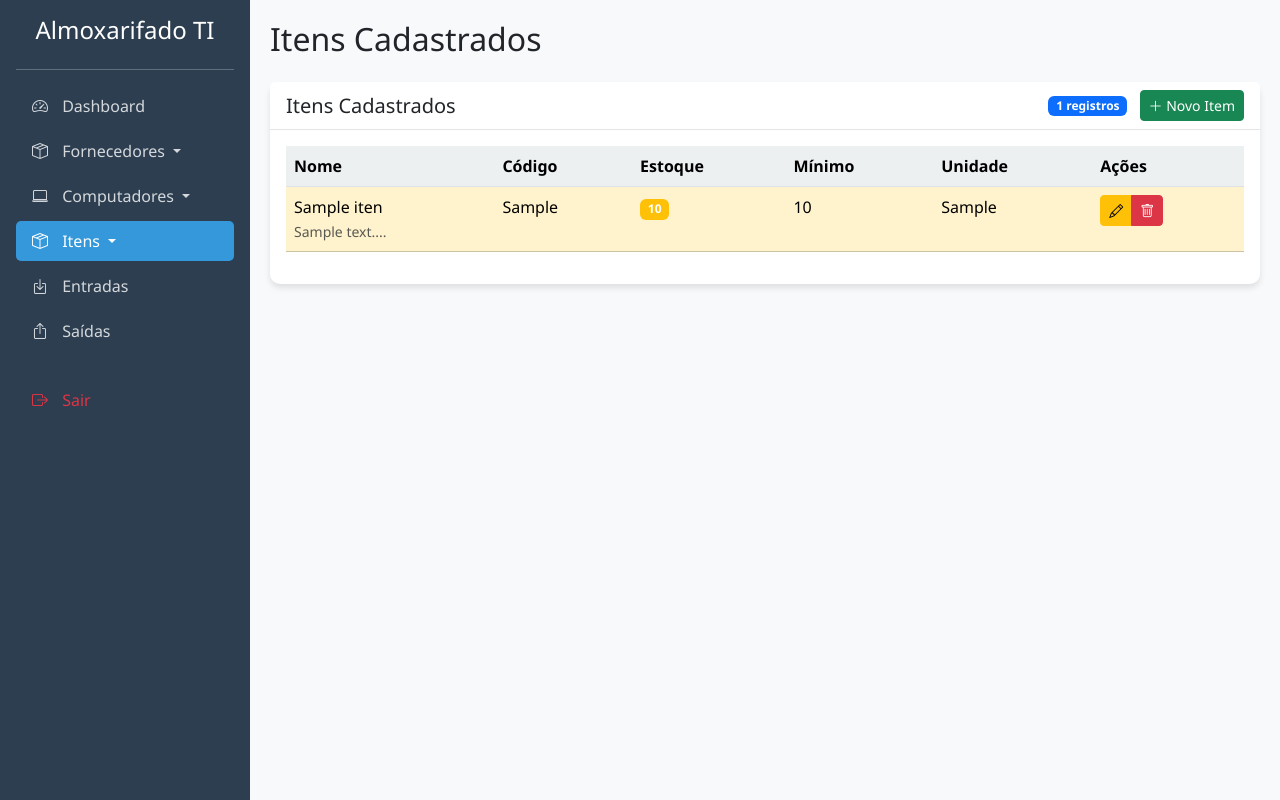
After one commit to VitorScheffler/almoxarifado_ti, a PHP site: page /pages/itens_cadastrados.php in a window 1280 px wide. The commit adds this page. Run offline with PHP 8.4, Linux system fonts and the light colour scheme; the visitor is signed in with stand-in values (Sample User, id 1); tables that the repository leaves empty or names only in its code hold one stand-in row (values such as "Sample post").

Commit message:
criação da tela itens_cadastrados

```diff
--- /dev/null
+++ b/pages/itens_cadastrados.php
@@ -0,0 +1,536 @@
+<?php
+require '../includes/config.php';
+
+$erro = '';
+$sucesso = '';
+
+function limparDados($dado, $tipo = 'texto') {
+    $dado = trim($dado);
+    switch ($tipo) {
+        case 'numero':
+            $dado = preg_replace('/[^0-9]/', '', $dado);
+            break;
+        case 'email':
+            $dado = filter_var($dado, FILTER_SANITIZE_EMAIL);
+            break;
+        default:
+            $dado = htmlspecialchars($dado, ENT_QUOTES, 'UTF-8');
+    }
+    return $dado;
+}
+
+$id_edit = isset($_GET['edit']) ? intval($_GET['edit']) : 0;
+$item = null;
+
+if ($id_edit > 0) {
+    try {
+        $stmt = $pdo->prepare("SELECT * FROM itens WHERE id = ?");
+        $stmt->execute([$id_edit]);
+        $item = $stmt->fetch(PDO::FETCH_ASSOC);
+        if (!$item) {
+            $erro = "Item não encontrado.";
+            $id_edit = 0;
+        }
+    } catch (PDOException $e) {
+        $erro = "Erro ao buscar item: " . $e->getMessage();
+    }
+}
+
+if ($_SERVER['REQUEST_METHOD'] === 'POST') {
+    $nome = limparDados($_POST['nome'] ?? '');
+    $codigo_interno = limparDados($_POST['codigo_interno'] ?? '', 'numero');
+    $descricao = limparDados($_POST['descricao'] ?? '');
+    $quantidade_minima = intval($_POST['quantidade_minima'] ?? 0);
+    $unidade = limparDados($_POST['unidade'] ?? 'unidade');
+    $categoria = limparDados($_POST['categoria'] ?? '');
+    $observacoes = limparDados($_POST['observacoes'] ?? '');
+    $id = isset($_POST['id']) ? intval($_POST['id']) : 0;
+
+    // Validações
+    if (empty($nome)) {
+        $erro = "O campo nome é obrigatório.";
+    } elseif (strlen($nome) > 100) {
+        $erro = "O nome deve ter no máximo 100 caracteres.";
+    } elseif ($quantidade_minima < 0) {
+        $erro = "A quantidade mínima não pode ser negativa.";
+    } else {
+        try {
+            if ($id > 0) {
+                if (!empty($codigo_interno)) {
+                    $stmt = $pdo->prepare("SELECT id FROM itens WHERE codigo_interno = ? AND id != ?");
+                    $stmt->execute([$codigo_interno, $id]);
+                    if ($stmt->fetch()) {
+                        $erro = "Já existe um item com este código interno.";
+                    }
+                }
+
+                if (empty($erro)) {
+                    $stmt = $pdo->prepare("UPDATE itens SET nome=?, codigo_interno=?, descricao=?, quantidade_minima=?, unidade=?, categoria=?, observacoes=? WHERE id=?");
+                    $stmt->execute([$nome, $codigo_interno, $descricao, $quantidade_minima, $unidade, $categoria, $observacoes, $id]);
+                    $sucesso = "Item atualizado com sucesso!";
+                    $id_edit = 0;
+                }
+            } else {
+                if (!empty($codigo_interno)) {
+                    $stmt = $pdo->prepare("SELECT id FROM itens WHERE codigo_interno = ?");
+                    $stmt->execute([$codigo_interno]);
+                    if ($stmt->fetch()) {
+                        $erro = "Já existe um item com este código interno.";
+                    }
+                }
+
+                if (empty($erro)) {
+                    $stmt = $pdo->prepare("INSERT INTO itens (nome, codigo_interno, descricao, quantidade_minima, unidade, categoria, observacoes, quantidade_atual) VALUES (?, ?, ?, ?, ?, ?, ?, 0)");
+                    $stmt->execute([$nome, $codigo_interno, $descricao, $quantidade_minima, $unidade, $categoria, $observacoes]);
+                    $sucesso = "Item cadastrado com sucesso!";
+                }
+            }
+
+            if (empty($erro)) {
+                $item = null;
+            }
+        } catch (PDOException $e) {
+            $erro = "Erro ao salvar item: " . $e->getMessage();
+        }
+    }
+}
+
+if (isset($_GET['del'])) {
+    $id_del = intval($_GET['del']);
+    try {
+        // Verificar se o item tem estoque ou movimentações antes de excluir
+        $stmt = $pdo->prepare("SELECT quantidade_atual FROM itens WHERE id = ?");
+        $stmt->execute([$id_del]);
+        $item_check = $stmt->fetch(PDO::FETCH_ASSOC);
+
+        if ($item_check && $item_check['quantidade_atual'] > 0) {
+            $erro = "Não é possível excluir o item. Ainda há {$item_check['quantidade_atual']} unidades em estoque.";
+        } else {
+            // Verificar se há entradas ou saídas associadas
+            $stmt = $pdo->prepare("SELECT COUNT(*) FROM entradas WHERE item_id = ?");
+            $stmt->execute([$id_del]);
+            $entradas_count = $stmt->fetchColumn();
+
+            $stmt = $pdo->prepare("SELECT COUNT(*) FROM saidas WHERE item_id = ?");
+            $stmt->execute([$id_del]);
+            $saidas_count = $stmt->fetchColumn();
+
+            if ($entradas_count > 0 || $saidas_count > 0) {
+                $erro = "Não é possível excluir o item. Existem movimentações associadas.";
+            } else {
+                $stmt = $pdo->prepare("DELETE FROM itens WHERE id = ?");
+                $stmt->execute([$id_del]);
+                if ($stmt->rowCount() > 0) {
+                    $sucesso = "Item excluído com sucesso!";
+                } else {
+                    $erro = "Item não encontrado ou já foi excluído.";
+                }
+            }
+        }
+    } catch (PDOException $e) {
+        $erro = "Erro ao excluir item: " . $e->getMessage();
+    }
+}
+
+try {
+    $itens = $pdo->query("
+        SELECT i.*,
+               CASE
+                   WHEN i.quantidade_atual <= i.quantidade_minima THEN 'alert'
+                   WHEN i.quantidade_atual = 0 THEN 'danger'
+                   ELSE 'normal'
+               END as status_estoque
+        FROM itens i
+        ORDER BY i.nome
+    ")->fetchAll(PDO::FETCH_ASSOC);
+} catch (PDOException $e) {
+    $erro = "Erro ao carregar itens: " . $e->getMessage();
+    $itens = [];
+}
+
+// Buscar categorias existentes para o select
+$categorias_existentes = [];
+try {
+    $stmt = $pdo->query("SELECT DISTINCT categoria FROM itens WHERE categoria IS NOT NULL AND categoria != '' ORDER BY categoria");
+    $categorias_existentes = $stmt->fetchAll(PDO::FETCH_COLUMN, 0);
+} catch (PDOException $e) {
+    // Ignorar erro, continuar com array vazio
+}
+?>
+<!DOCTYPE html>
+<html lang="pt-br">
+<head>
+    <meta charset="UTF-8">
+    <meta name="viewport" content="width=device-width, initial-scale=1.0">
+    <title>Almoxarifado TI</title>
+    <link href="https://cdn.jsdelivr.net/npm/bootstrap@5.3.3/dist/css/bootstrap.min.css" rel="stylesheet">
+    <link rel="stylesheet" href="https://cdn.jsdelivr.net/npm/bootstrap-icons@1.11.1/font/bootstrap-icons.css">
+    <link rel="shortcut icon" href="../assets/img/Coopershoes.png" type="image/x-icon">
+    <link rel="stylesheet" href="../assets/css/style.css">
+</head>
+<body>
+    <div class="d-flex">
+        <div class="sidebar p-3">
+            <h4 class="text-center mb-4">Almoxarifado TI</h4>
+            <hr class="bg-light">
+            <ul class="nav flex-column">
+                <li class="nav-item">
+                    <a class="nav-link" href="../index.php">
+                        <i class="bi bi-speedometer2"></i> Dashboard
+                    </a>
+                </li>
+                <li class="nav-item dropdown">
+                    <a class="nav-link dropdown-toggle"
+                       href="#"
+                       id="itensDropdown"
+                       role="button"
+                       data-bs-toggle="dropdown"
+                       aria-expanded="false">
+                        <i class="bi bi-box-seam"></i> Fornecedores
+                    </a>
+                    <ul class="dropdown-menu" aria-labelledby="itensDropdown">
+                        <li>
+                            <a class="dropdown-item" href="fornecedores_cadastrados.php">
+                                <i class="bi bi-truck"></i> Fornecedores Cadastrados
+                            </a>
+                        </li>
+                        <li>
+                            <a class="dropdown-item" href="fornecedores.php">
+                                <i class="bi bi-plus-square"></i> Cadastrar Fornecedor
+                            </a>
+                        </li>
+                    </ul>
+                </li>
+                <li class="nav-item dropdown">
+                    <a class="nav-link dropdown-toggle"
+                       href="#"
+                       id="itensDropdown"
+                       role="button"
+                       data-bs-toggle="dropdown"
+                       aria-expanded="false">
+                        <i class="bi bi-laptop"></i> Computadores
+                    </a>
+                    <ul class="dropdown-menu" aria-labelledby="itensDropdown">
+                        <li>
+                            <a class="dropdown-item" href="computadores_cadastrados.php">
+                                <i class="bi bi-laptop"></i> Computadores
+                            </a>
+                        </li>
+                        <li>
+                            <a class="dropdown-item" href="computadores.php">
+                                <i class="bi bi-plus-square"></i> Cadastrar Computadores
+                            </a>
+                        </li>
+                    </ul>
+                </li>
+
+                <li class="nav-item dropdown">
+                    <a class="nav-link active dropdown-toggle"
+                       href="#"
+                       id="itensDropdown"
+                       role="button"
+                       data-bs-toggle="dropdown"
+                       aria-expanded="false">
+                        <i class="bi bi-box-seam"></i> Itens
+                    </a>
+                    <ul class="dropdown-menu" aria-labelledby="itensDropdown">
+                        <li>
+                            <a class="dropdown-item" href="estoque.php">
+                                <i class="bi bi-archive"></i> Estoque
+                            </a>
+                        </li>
+                        <li>
+                            <a class="dropdown-item" href="itens_cadastrados.php">
+                                <i class="bi bi-boxes"></i> Itens Cadastrados
+                            </a>
+                        </li>
+                        <li>
+                            <a class="dropdown-item" href="itens.php">
+                                <i class="bi bi-plus-square"></i> Cadastrar Itens
+                            </a>
+                        </li>
+                    </ul>
+                </li>
+
+                <li class="nav-item">
+                    <a class="nav-link" href="entrada.php">
+                        <i class="bi bi-box-arrow-in-down"></i> Entradas
+                    </a>
+                </li>
+
+                <li class="nav-item">
+                    <a class="nav-link" href="saida.php">
+                        <i class="bi bi-box-arrow-up"></i> Saídas
+                    </a>
+                </li>
+
+                <li class="nav-item mt-4">
+                    <a class="nav-link text-danger" href="../auth/logout.php">
+                        <i class="bi bi-box-arrow-right"></i> Sair
+                    </a>
+                </li>
+            </ul>
+        </div>
+
+        <div class="main-content">
+            <div class="d-flex justify-content-between align-items-center mb-4">
+                <h2 class="mb-0">Itens Cadastrados</h2>
+            </div>
+
+            <?php if ($erro): ?>
+                <div class="alert alert-danger alert-dismissible fade show" role="alert">
+                    <i class="bi bi-exclamation-triangle"></i> <?= $erro ?>
+                    <button type="button"
+                            class="btn-close"
+                            data-bs-dismiss="alert"
+                            aria-label="Close">
+                    </button>
+                </div>
+            <?php endif; ?>
+
+            <?php if ($sucesso): ?>
+                <div class="alert alert-success alert-dismissible fade show" role="alert">
+                    <i class="bi bi-check-circle"></i> <?= $sucesso ?>
+                    <button type="button"
+                            class="btn-close"
+                            data-bs-dismiss="alert"
+                            aria-label="Close">
+                    </button>
+                </div>
+            <?php endif; ?>
+
+            <?php if ($id_edit > 0 && $item): ?>
+                <div class="card mb-4">
+                    <div class="card-header">
+                        <h5 class="mb-0">Editar Item</h5>
+                    </div>
+                    <div class="card-body">
+                        <form method="post">
+                            <input type="hidden" name="id" value="<?= $item['id'] ?>">
+
+                            <div class="row g-3">
+                                <div class="col-md-6">
+                                    <label for="nome" class="form-label">Nome *</label>
+                                    <input type="text"
+                                           class="form-control"
+                                           id="nome"
+                                           name="nome"
+                                           required
+                                           value="<?= htmlspecialchars($item['nome']) ?>"
+                                           placeholder="Nome do item">
+                                </div>
+
+                                <div class="col-md-6">
+                                    <label for="codigo_interno" class="form-label">Código Interno</label>
+                                    <input type="text"
+                                           class="form-control"
+                                           id="codigo_interno"
+                                           name="codigo_interno"
+                                           value="<?= htmlspecialchars($item['codigo_interno']) ?>"
+                                           placeholder="Código único do item"
+                                           inputmode="numeric"
+                                           pattern="[0-9]*"
+                                           title="Digite apenas números">
+                                </div>
+
+                                <div class="col-md-6">
+                                    <label for="quantidade_minima" class="form-label">Quantidade Mínima</label>
+                                    <input type="number"
+                                           class="form-control"
+                                           id="quantidade_minima"
+                                           name="quantidade_minima"
+                                           value="<?= htmlspecialchars($item['quantidade_minima']) ?>"
+                                           min="0"
+                                           placeholder="Estoque mínimo">
+                                </div>
+
+                                <div class="col-md-6">
+                                    <label for="unidade" class="form-label">Unidade de Medida</label>
+                                    <select class="form-select" id="unidade" name="unidade" required>
+                                        <option value="unidade" <?= ($item['unidade'] ?? 'unidade') == 'unidade' ? 'selected' : '' ?>>Unidade</option>
+                                        <option value="caixa" <?= ($item['unidade'] ?? '') == 'caixa' ? 'selected' : '' ?>>Caixa</option>
+                                        <option value="litro" <?= ($item['unidade'] ?? '') == 'litro' ? 'selected' : '' ?>>Litro</option>
+                                        <option value="kg" <?= ($item['unidade'] ?? '') == 'kg' ? 'selected' : '' ?>>Quilograma</option>
+                                        <option value="metro" <?= ($item['unidade'] ?? '') == 'metro' ? 'selected' : '' ?>>Metro</option>
+                                        <option value="rolo" <?= ($item['unidade'] ?? '') == 'rolo' ? 'selected' : '' ?>>Rolo</option>
+                                        <option value="pacote" <?= ($item['unidade'] ?? '') == 'pacote' ? 'selected' : '' ?>>Pacote</option>
+                                        <option value="par" <?= ($item['unidade'] ?? '') == 'par' ? 'selected' : '' ?>>Par</option>
+                                        <option value="conjunto" <?= ($item['unidade'] ?? '') == 'conjunto' ? 'selected' : '' ?>>Conjunto</option>
+                                        <option value="fardo" <?= ($item['unidade'] ?? '') == 'fardo' ? 'selected' : '' ?>>Fardo</option>
+                                    </select>
+                                </div>
+
+                                <div class="col-md-6">
+                                    <label for="categoria" class="form-label">Categoria</label>
+                                    <select class="form-select" id="categoria" name="categoria">
+                                        <option value="">-- Selecione ou digite --</option>
+                                        <?php foreach ($categorias_existentes as $cat): ?>
+                                            <option value="<?= htmlspecialchars($cat) ?>"
+                                                <?= ($item['categoria'] ?? '') == $cat ? 'selected' : '' ?>>
+                                                <?= htmlspecialchars($cat) ?>
+                                            </option>
+                                        <?php endforeach; ?>
+                                    </select>
+                                </div>
+
+                                <div class="col-12">
+                                    <label for="descricao" class="form-label">Descrição</label>
+                                    <textarea class="form-control"
+                                              id="descricao"
+                                              name="descricao"
+                                              rows="3"
+                                              placeholder="Descrição detalhada do item"><?= htmlspecialchars($item['descricao']) ?></textarea>
+                                </div>
+
+                                <div class="col-12">
+                                    <label for="observacoes" class="form-label">Observações</label>
+                                    <textarea class="form-control"
+                                              id="observacoes"
+                                              name="observacoes"
+                                              rows="2"
+                                              placeholder="Observações adicionais"><?= htmlspecialchars($item['observacoes']) ?></textarea>
+                                </div>
+
+                                <div class="col-12">
+                                    <button type="submit" class="btn btn-primary">
+                                        <i class="bi bi-save"></i> Atualizar
+                                    </button>
+                                    <a href="itens_cadastrados.php" class="btn btn-secondary">
+                                        <i class="bi bi-x"></i> Cancelar
+                                    </a>
+                                </div>
+                            </div>
+                        </form>
+                    </div>
+                </div>
+            <?php endif; ?>
+
+            <div class="card">
+                <div class="card-header">
+                    <div class="d-flex justify-content-between align-items-center">
+                        <h5 class="mb-0">Itens Cadastrados</h5>
+                        <div>
+                            <span class="badge bg-primary me-2">
+                                <?= count($itens) ?> registros
+                            </span>
+                            <a href="itens.php" class="btn btn-sm btn-success">
+                                <i class="bi bi-plus-lg"></i> Novo Item
+                            </a>
+                        </div>
+                    </div>
+                </div>
+                <div class="card-body">
+                    <?php if (!empty($itens)): ?>
+                        <div class="table-responsive">
+                            <table class="table table-hover">
+                                <thead>
+                                    <tr>
+                                        <th>Nome</th>
+                                        <th>Código</th>
+                                        <th>Estoque</th>
+                                        <th>Mínimo</th>
+                                        <th>Unidade</th>
+                                        <th>Ações</th>
+                                    </tr>
+                                </thead>
+                                <tbody>
+                                    <?php foreach ($itens as $i): ?>
+                                        <tr class="<?= $i['status_estoque'] == 'danger' ? 'table-danger' : ($i['status_estoque'] == 'alert' ? 'table-warning' : '') ?>">
+                                            <td>
+                                                <?= htmlspecialchars($i['nome']) ?>
+                                                <?php if (!empty($i['descricao'])): ?>
+                                                    <br>
+                                                    <small class="text-muted">
+                                                        <?= htmlspecialchars(substr($i['descricao'], 0, 50)) ?>...
+                                                    </small>
+                                                <?php endif; ?>
+                                            </td>
+                                            <td>
+                                                <?= !empty($i['codigo_interno']) ?
+                                                    htmlspecialchars($i['codigo_interno']) :
+                                                    '<span class="text-muted">-</span>' ?>
+                                            </td>
+                                            <td>
+                                                <span class="badge <?= $i['quantidade_atual'] == 0 ? 'bg-danger' : ($i['quantidade_atual'] <= $i['quantidade_minima'] ? 'bg-warning' : 'bg-success') ?>">
+                                                    <?= $i['quantidade_atual'] ?>
+                                                </span>
+                                            </td>
+                                            <td>
+                                                <?= $i['quantidade_minima'] ?>
+                                            </td>
+                                            <td>
+                                                <?= htmlspecialchars($i['unidade']) ?>
+                                            </td>
+                                            <td>
+                                                <div class="btn-group btn-group-sm" role="group">
+                                                    <a href="?edit=<?= $i['id'] ?>"
+                                                       class="btn btn-warning"
+                                                       title="Editar">
+                                                        <i class="bi bi-pencil"></i>
+                                                    </a>
+                                                    <a href="?del=<?= $i['id'] ?>"
+                                                       class="btn btn-danger"
+                                                       onclick="return confirm('Tem certeza que deseja excluir este item?')"
+                                                       title="Excluir">
+                                                        <i class="bi bi-trash"></i>
+                                                    </a>
+                                                </div>
+                                            </td>
+                                        </tr>
+                                    <?php endforeach; ?>
+                                </tbody>
+                            </table>
+                        </div>
+                    <?php else: ?>
+                        <div class="alert alert-info mb-0">
+                            <i class="bi bi-info-circle"></i>
+                            Nenhum item cadastrado.
+                            <a href="itens.php" class="alert-link">Cadastre seu primeiro item</a>.
+                        </div>
+                    <?php endif; ?>
+                </div>
+            </div>
+        </div>
+    </div>
+
+    <script src="https://cdn.jsdelivr.net/npm/bootstrap@5.3.3/dist/js/bootstrap.bundle.min.js"></script>
+    <script>
+        document.querySelector('.navbar-toggler').addEventListener('click', function() {
+            document.querySelector('.sidebar').classList.toggle('active');
+        });
+
+        document.getElementById('categoria').addEventListener('change', function() {
+            if (this.value === '' && this.dataset.listenerAdded !== 'true') {
+                const input = document.createElement('input');
+                input.type = 'text';
+                input.className = 'form-control mt-2';
+                input.placeholder = 'Digite a nova categoria';
+                input.name = 'categoria_nova';
+                input.addEventListener('blur', function() {
+                    if (this.value.trim() !== '') {
+                        document.getElementById('categoria').value = this.value.trim();
+                    }
+                    this.remove();
+                });
+                this.parentNode.appendChild(input);
+                input.focus();
+                this.dataset.listenerAdded = 'true';
+            }
+        });
+
+        document.addEventListener('DOMContentLoaded', function() {
+            const codigoInput = document.getElementById('codigo_interno');
+            if (codigoInput && !codigoInput.value && !<?= $id_edit > 0 ? 'true' : 'false' ?>) {
+                fetch('../api/proximo_codigo.php')
+                    .then(response => response.json())
+                    .then(data => {
+                        if (data.codigo) {
+                            codigoInput.value = data.codigo;
+                        }
+                    })
+                    .catch(error => console.error('Erro:', error));
+            }
+        });
+    </script>
+</body>
+</html>
```
Also changed, not shown: pages/computadores_cadastrados.php (+13 -9 lines).
